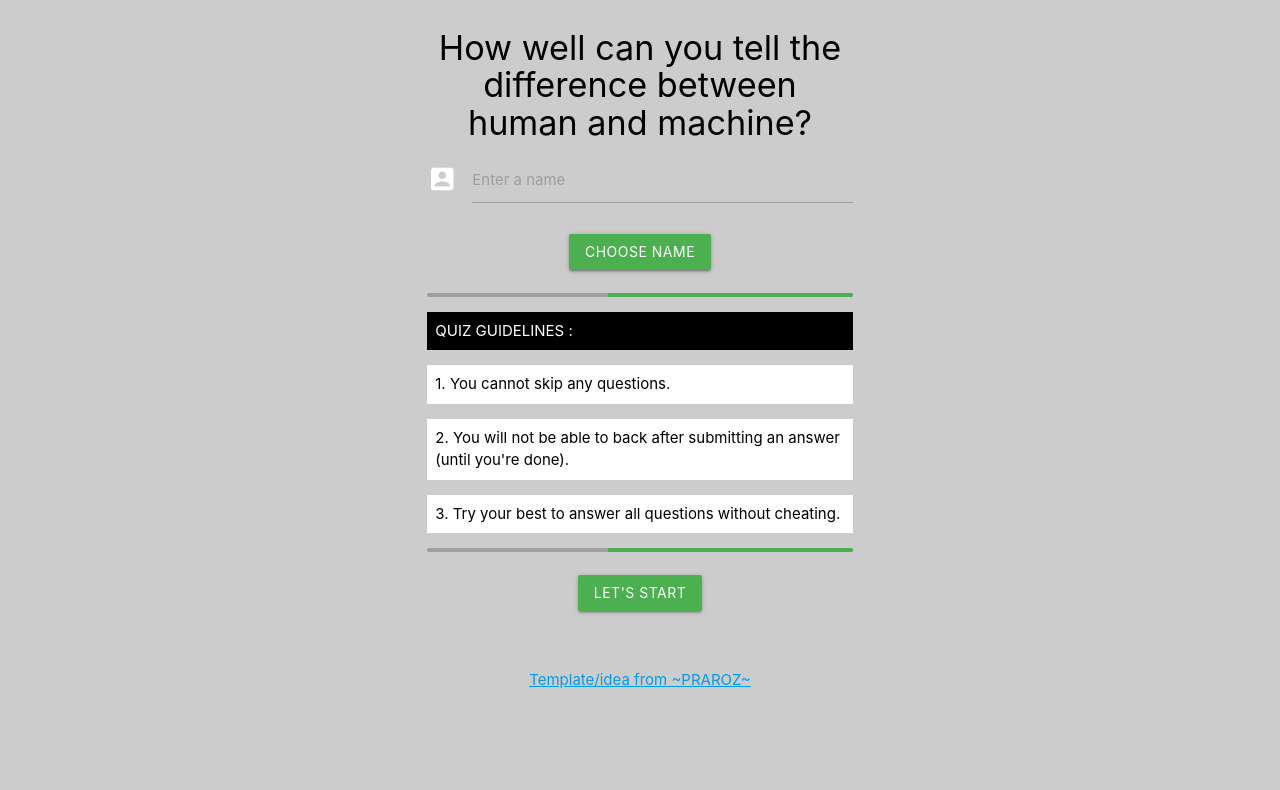
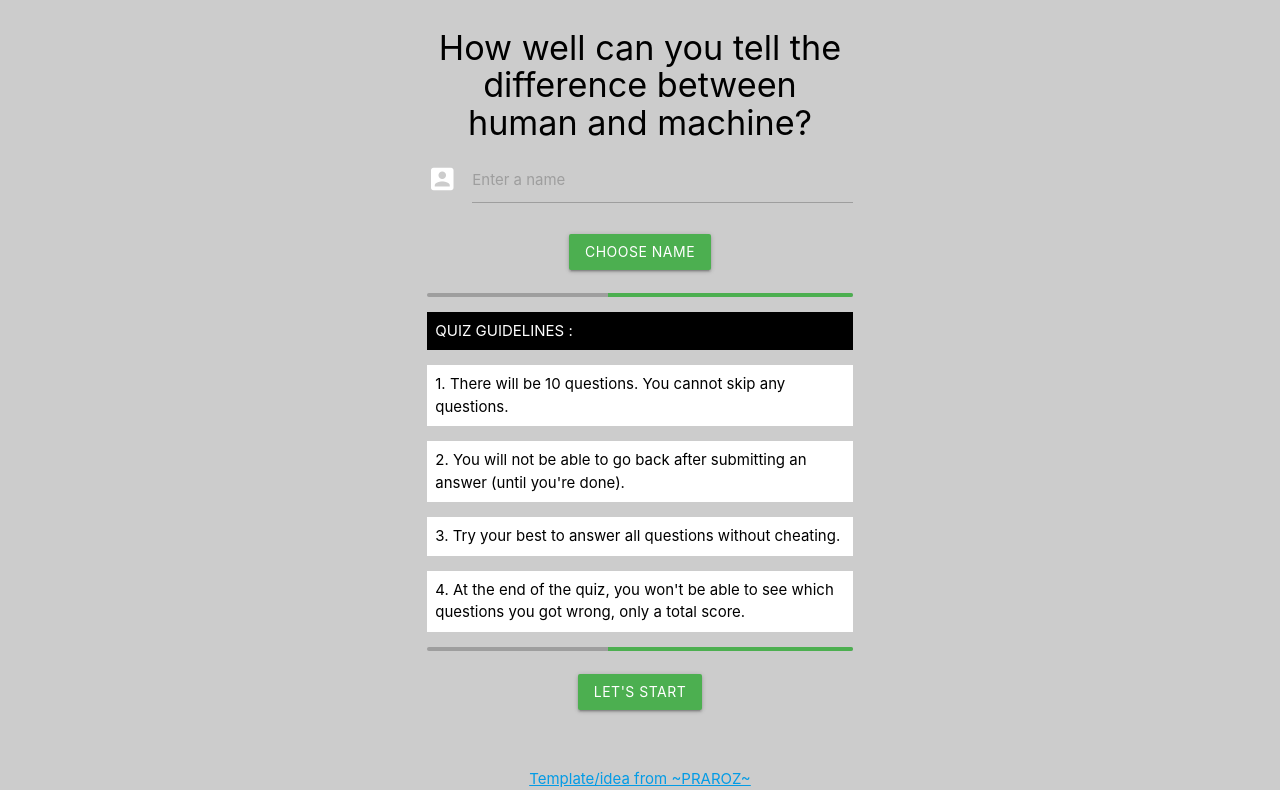
Before and after one commit to shaseth/FinalProject, a plain HTML site: page index.html in a window 1280 px wide. Shown: the part 73-863 px from the top of the page. Before the commit the page ends 800 px from the top, so only its background shows below. Drawn offline with nearby package versions, Linux system fonts and the light colour scheme.

Commit message:
Update index.html

```diff
--- a/index.html
+++ b/index.html
@@ -43,9 +43,10 @@
 
                 <div>
                     <p class="white-text black">QUIZ GUIDELINES :</p>
-                    <p class="black-text white ">1. You cannot skip any questions.</p>
-                    <p class="black-text white ">2. You will not be able to back after submitting an answer (until you're done).</p>
+                    <p class="black-text white ">1. There will be 10 questions. You cannot skip any questions.</p>
+                    <p class="black-text white ">2. You will not be able to go back after submitting an answer (until you're done).</p>
                     <p class="black-text white ">3. Try your best to answer all questions without cheating.</p>
+                    <p class="black-text white ">4. At the end of the quiz, you won't be able to see which questions you got wrong, only a total score.</p>
                 </div>
 
                 <div class="progress grey">
```
